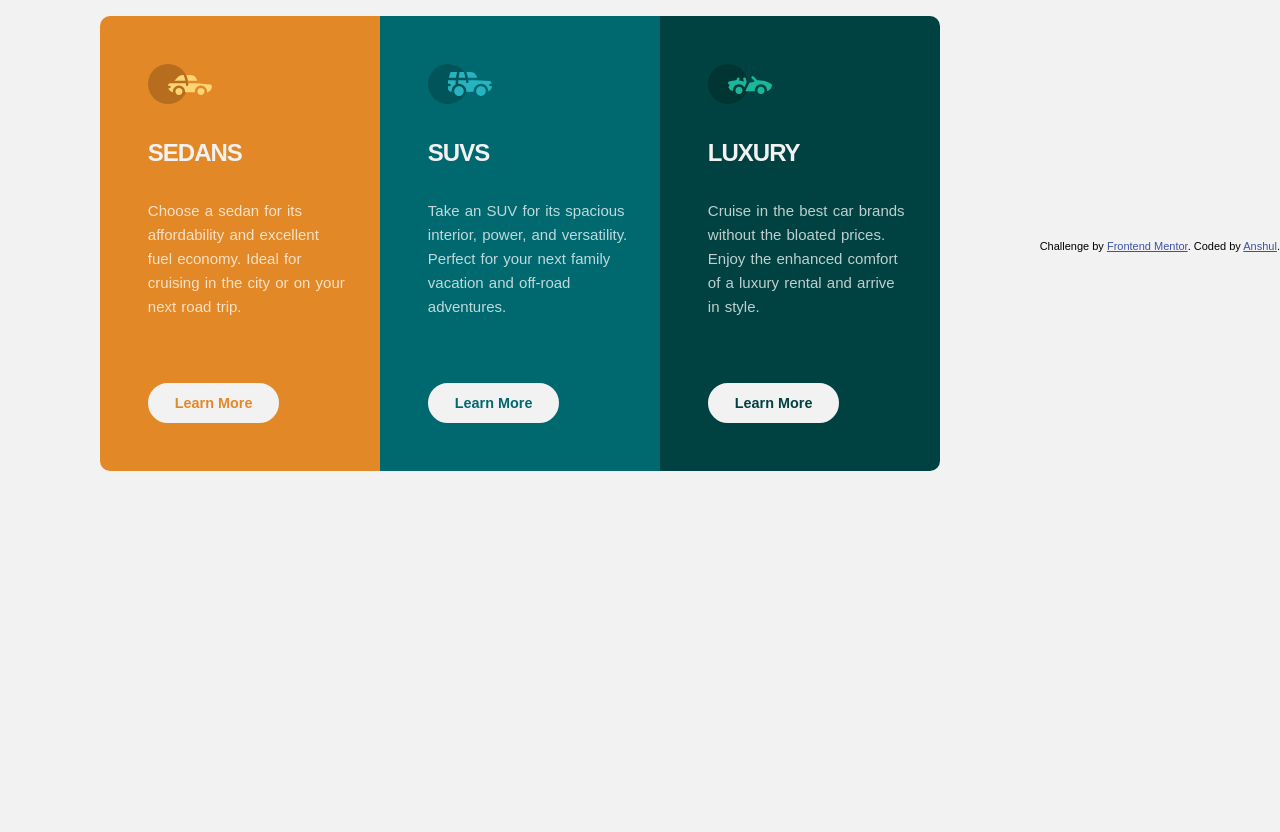
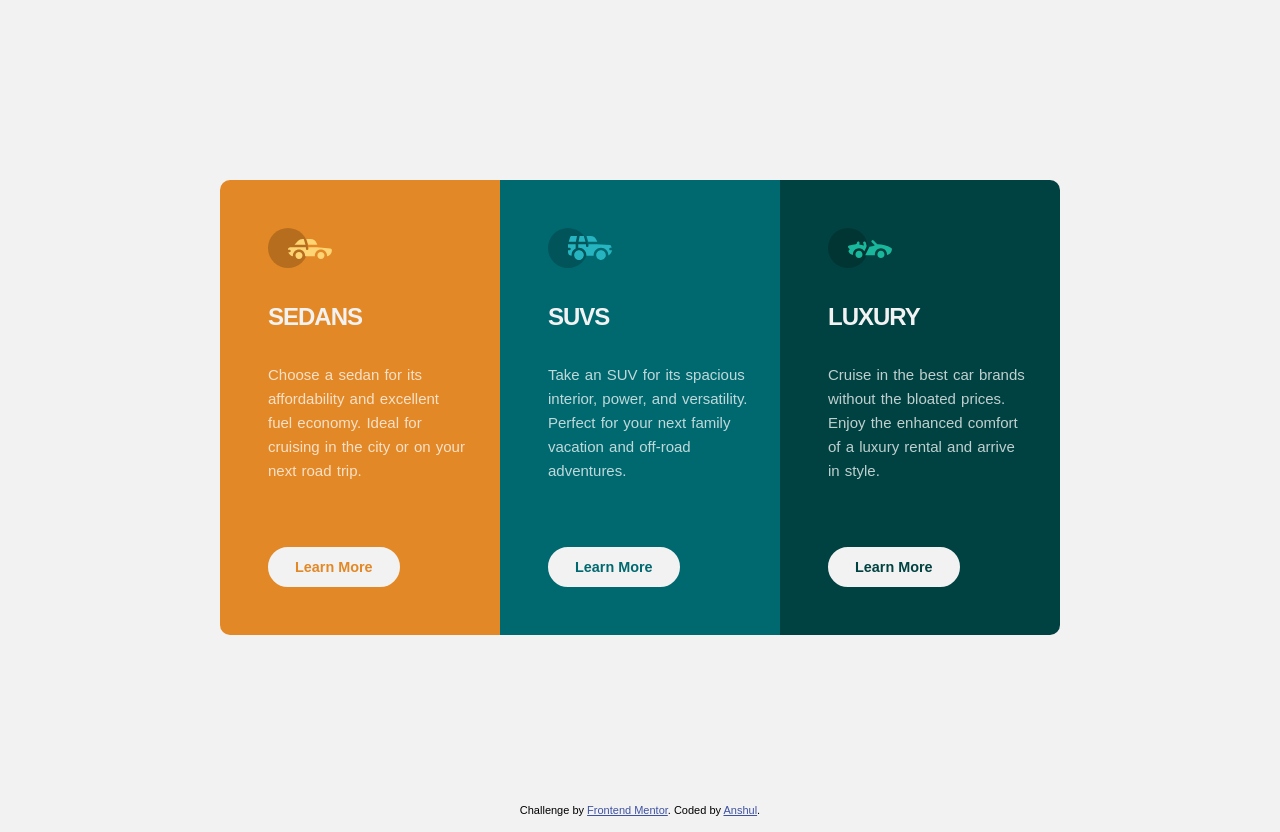
Before and after one commit to anshFE97/3-column-preview-card-component-main, a plain HTML site: page index.html in a window 1280 px wide. Before the commit the page ends 800 px from the top, so only its background shows below. Drawn offline with Linux system fonts and the light colour scheme.

Commit message:
Update styles.css

```diff
--- a/styles.css
+++ b/styles.css
@@ -137,9 +137,11 @@ body {
 @media (min-width:650px) {
 
       body {
+        min-height: 100vh;
         display: flex;
         justify-content: center;
         align-items: center;
+        flex-direction: column;
 
     }
 
```
